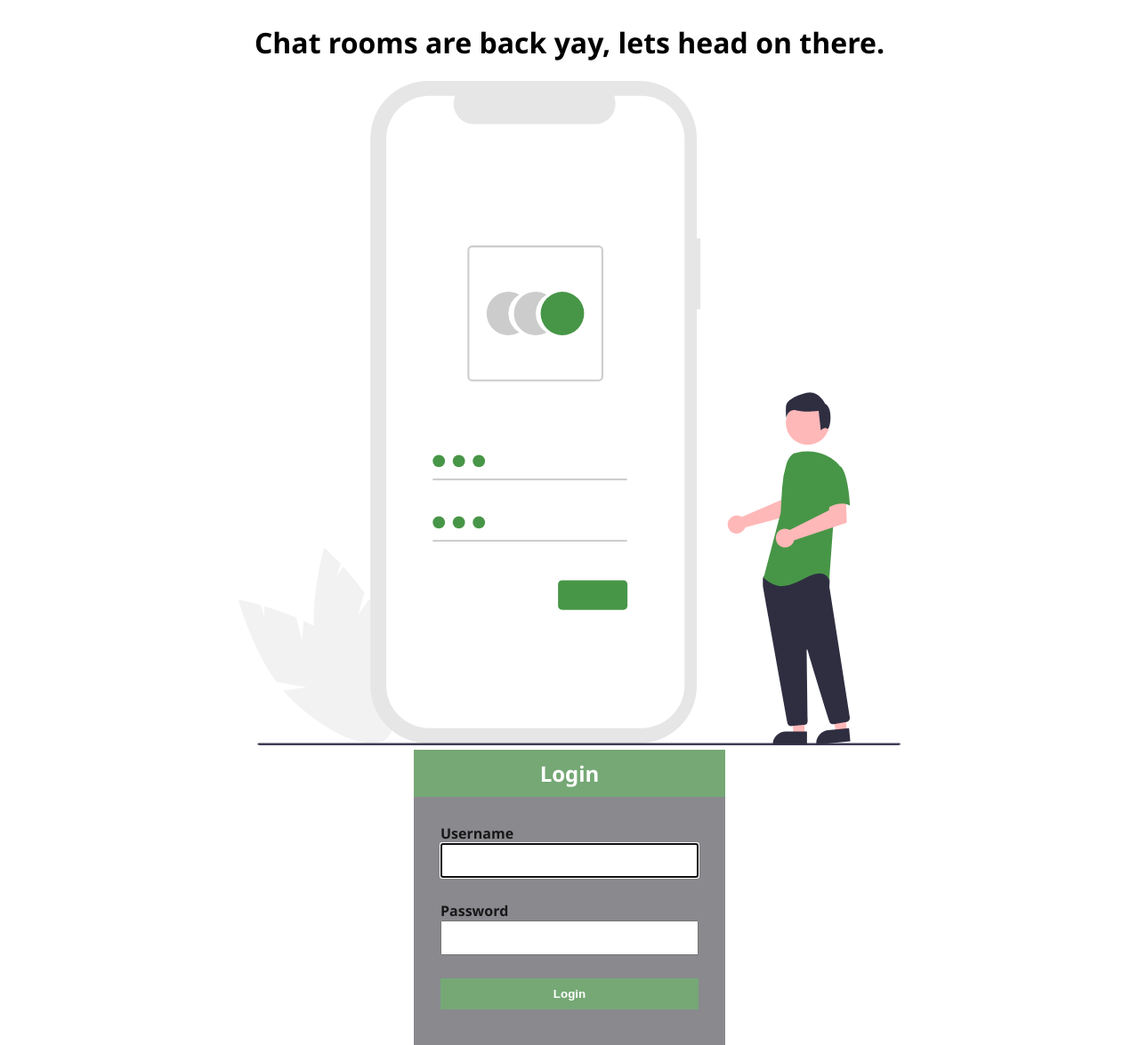
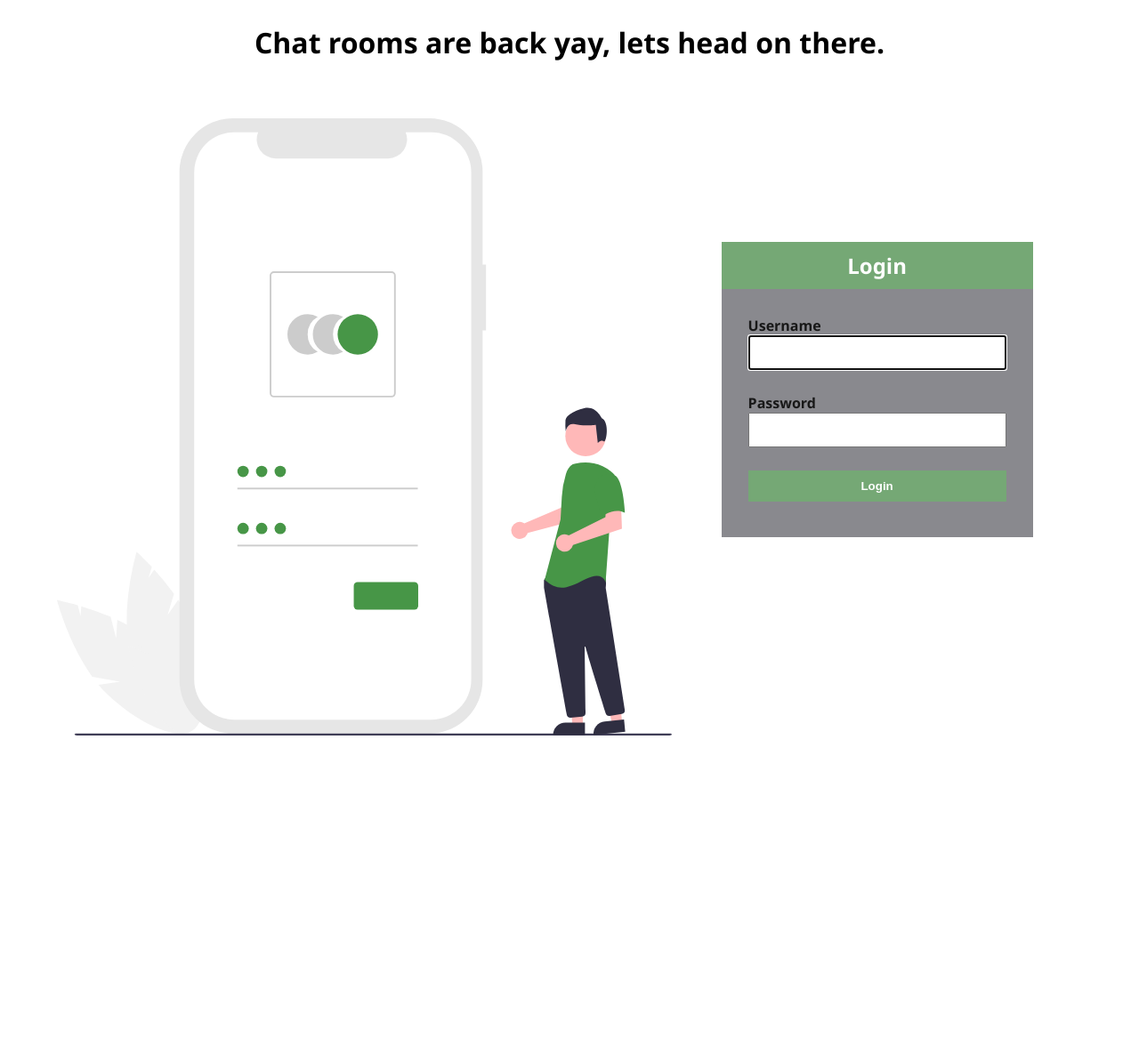
Before and after one commit to KabakiAntony/ka-chat, a Flask app: page /login in a window 1280 px wide. Shown: the part 69-1244 px from the top of the page at 89% size. After the commit the page ends 896 px from the top, so only its background shows below. Run offline with Flask 2, Linux system fonts and the light colour scheme.

Commit message:
added styles for the login and index pages

```diff
--- a/app/static/css/main_style.css
+++ b/app/static/css/main_style.css
@@ -60,6 +60,7 @@ a:active{
     overflow: hidden;
     color:#181818;
     text-align: justify;
+    height: fit-content;
   }
   form{
     padding:30px;
@@ -91,3 +92,17 @@ a:active{
     color: #75A875;
     cursor: pointer;
   }
+  .wrapper{
+    display: flex;
+    width: 90%;
+    margin:0 auto;
+  }
+  .side-img{
+    width:60%;
+  }
+  .login{
+      margin-top:12%;
+  }
+  .page-heading{
+    margin-bottom: 5%;
+  }
```
